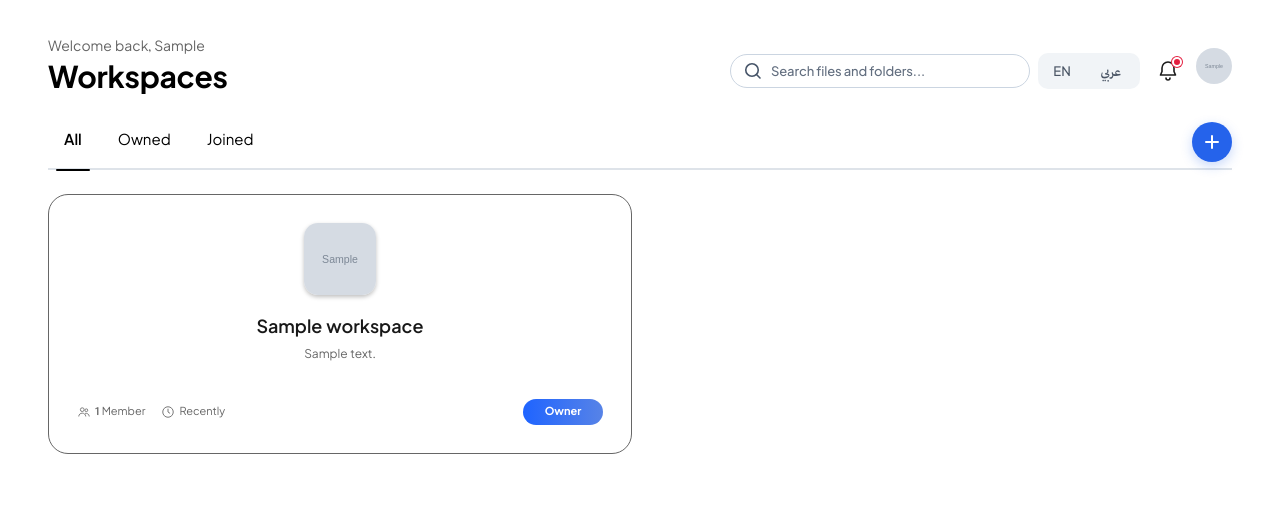
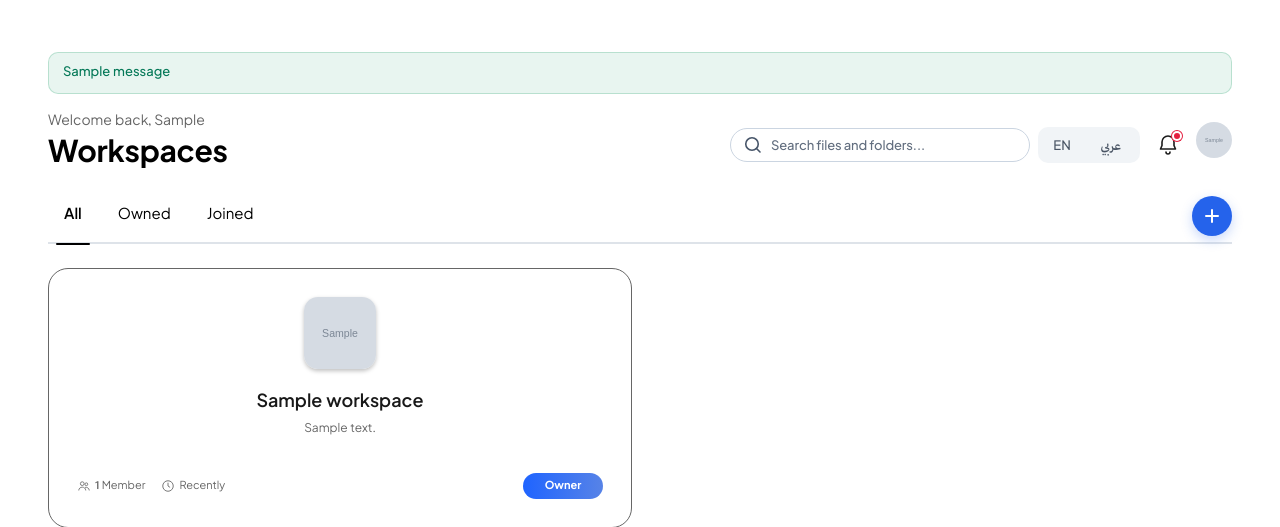
Before and after one commit to mohammedNH1/autoRAG, a Django app: page /workspace/ in a window 1280 px wide. Shown: the top 527 px of the page. Run offline with Django 5.2, Linux system fonts and the light colour scheme; a user stored in the database is signed in; tables that the repository leaves empty hold one stand-in row (values such as "Sample post"); grey boxes marked "Sample" are stand-in pictures; one stand-in notice (Sample message) is shown.

Commit message:
Fix workspace error

```diff
--- a/web/workspace/static/css/workspace.css
+++ b/web/workspace/static/css/workspace.css
@@ -1205,3 +1205,26 @@ body.is-empty .main-content {
 :lang(ar), :lang(ar) * {
     font-family: 'Year of Handicrafts', 'Tajawal', sans-serif !important;
 }
+
+.ws-flashes {
+    display: flex;
+    flex-direction: column;
+    gap: 8px;
+    margin: 16px 0;
+}
+
+.ws-flash {
+    margin: 0;
+    padding: 10px 14px;
+    border: 1px solid #e2e8f0;
+    border-radius: 10px;
+    background: #f8fafc;
+    color: #0f172a;
+    font-size: 13px;
+    font-weight: 500;
+}
+
+.ws-flash--success { border-color: rgba(34,160,107,0.24); background: rgba(34,160,107,0.10); color: #047857; }
+.ws-flash--error   { border-color: rgba(239,68,68,0.24);   background: rgba(239,68,68,0.10);  color: #b91c1c; }
+.ws-flash--info    { border-color: rgba(0,82,204,0.2);     background: rgba(0,82,204,0.08);   color: #1d4ed8; }
+.ws-flash--warning { border-color: rgba(217,119,6,0.24);   background: rgba(217,119,6,0.10);  color: #b45309; }
--- a/web/workspace/static/js/workspace.js
+++ b/web/workspace/static/js/workspace.js
@@ -337,9 +337,10 @@
             if (pendingWorkspace.image) {
                 payload.append('workspace_image', pendingWorkspace.image);
             }
-            payload.append('language',          data.get('language') || '');
-            payload.append('use_case',          data.get('speed_quality') || '');
-            payload.append('reference',         data.get('reference') || '');
+            payload.append('language',             data.get('language') || '');
+            payload.append('use_case',             data.get('speed_quality') || '');
+            payload.append('main_idea_or_related', data.get('main_idea_or_related') || '');
+            payload.append('reference',            data.get('reference') || '');
             payload.append('temperature',       data.get('temperature') || '');
             payload.append('top_p',             data.get('top_p') || '');
             payload.append('metadata',          data.get('document_info') || '');
--- a/web/workspace/templates/workspace/workspace_list.html
+++ b/web/workspace/templates/workspace/workspace_list.html
@@ -12,7 +12,7 @@
     <link rel="preconnect" href="https://fonts.googleapis.com">
     <link rel="preconnect" href="https://fonts.gstatic.com" crossorigin>
     <link href="https://fonts.googleapis.com/css2?family=Plus+Jakarta+Sans:wght@400;500;600;700&display=swap" rel="stylesheet">
-    <link rel="stylesheet" href="{% static 'css/workspace.css' %}?v=15">
+    <link rel="stylesheet" href="{% static 'css/workspace.css' %}?v=16">
     <script src="{% url 'javascript-catalog' %}"></script>
     {% get_current_language as CUR_LANG %}
 </head>
@@ -21,6 +21,14 @@
 
         <!-- Main Content -->
         <main class="main-content">
+
+            {% if messages %}
+            <div class="ws-flashes" aria-live="polite">
+                {% for message in messages %}
+                <p class="ws-flash ws-flash--{{ message.tags|default:'info' }}">{{ message }}</p>
+                {% endfor %}
+            </div>
+            {% endif %}
 
             {% if workspaces %}
             <!-- ============================================
@@ -433,6 +441,6 @@
         </div>
     </div>
 
-    <script src="{% static 'js/workspace.js' %}?v=15"></script>
+    <script src="{% static 'js/workspace.js' %}?v=16"></script>
 </body>
 </html>
```
Also changed, not shown: 1 other file.
